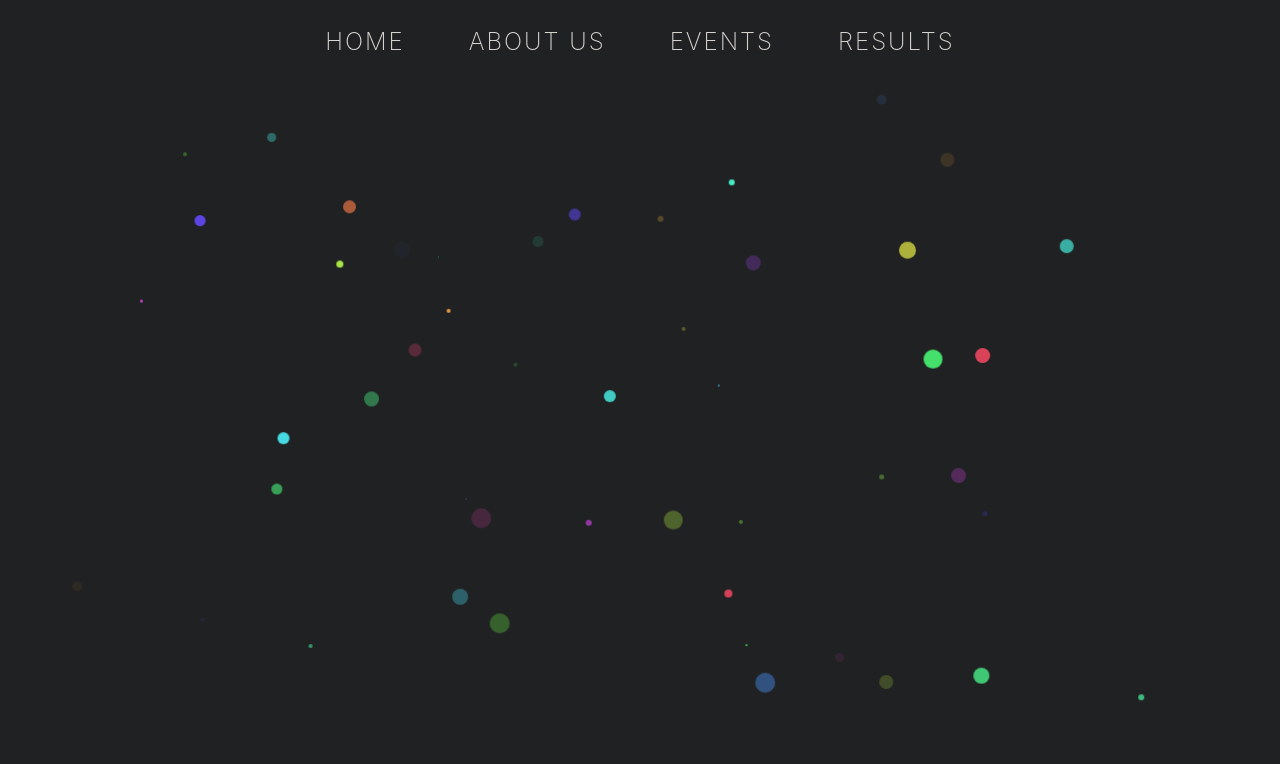
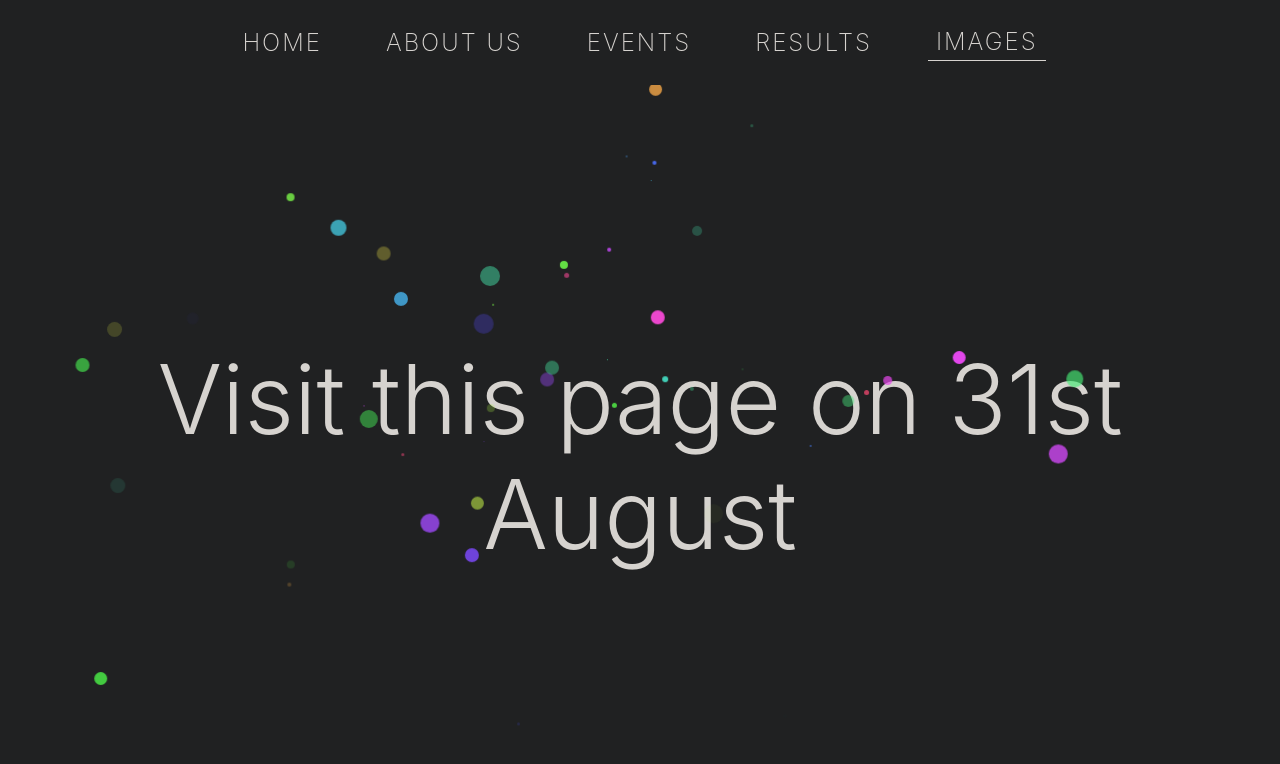
Before and after one commit to AakSin/it-club, a Vue app: page /images in a window 1280 px wide. Shown: the top 764 px of the page. Built offline with nearby package versions, Linux system fonts and the light colour scheme.

Commit message:
added images route

```diff
--- /dev/null
+++ b/src/components/Images/Images.vue
@@ -0,0 +1,13 @@
+<template>
+    <div>
+       <h1 class="display-1 text-center"> Visit this page on 31st August</h1>
+    </div>
+</template>
+<script>
+export default {
+
+}
+</script>
+<style lang="scss" scoped>
+
+</style>
--- a/src/components/Nav.vue
+++ b/src/components/Nav.vue
@@ -18,6 +18,7 @@
     <router-link class="mx-4 mb-3 mb-lg-0 px-2" to="/aboutus">About Us</router-link>
     <router-link class="mx-4 mb-3 mb-lg-0 px-2" to="/events">Events</router-link>
     <router-link class="mx-4 mb-3 mb-lg-0 px-2" to="/results">Results</router-link>
+    <router-link class="mx-4 mb-3 mb-lg-0 px-2" to="/images">Images</router-link>
       </div>
 
 
--- a/src/main.js
+++ b/src/main.js
@@ -12,6 +12,8 @@ import Home from './components/Home/Home.vue';
 import AboutUs from './components/AboutUs/AboutUs.vue';
 import Events from './components/Events/EventsGrid.vue';
 import Results from './components/Results/Results.vue';
+import Images from './components/Images/Images.vue';
+
 
 Vue.use(VueRouter);
 
@@ -22,6 +24,7 @@ const router = new VueRouter({
     {path:"/events",component:Events},
     {path:"/aboutus",component:AboutUs},
     {path:"/results",component:Results},
+    {path:"/images",component:Images},
   ]
 })
 
```
